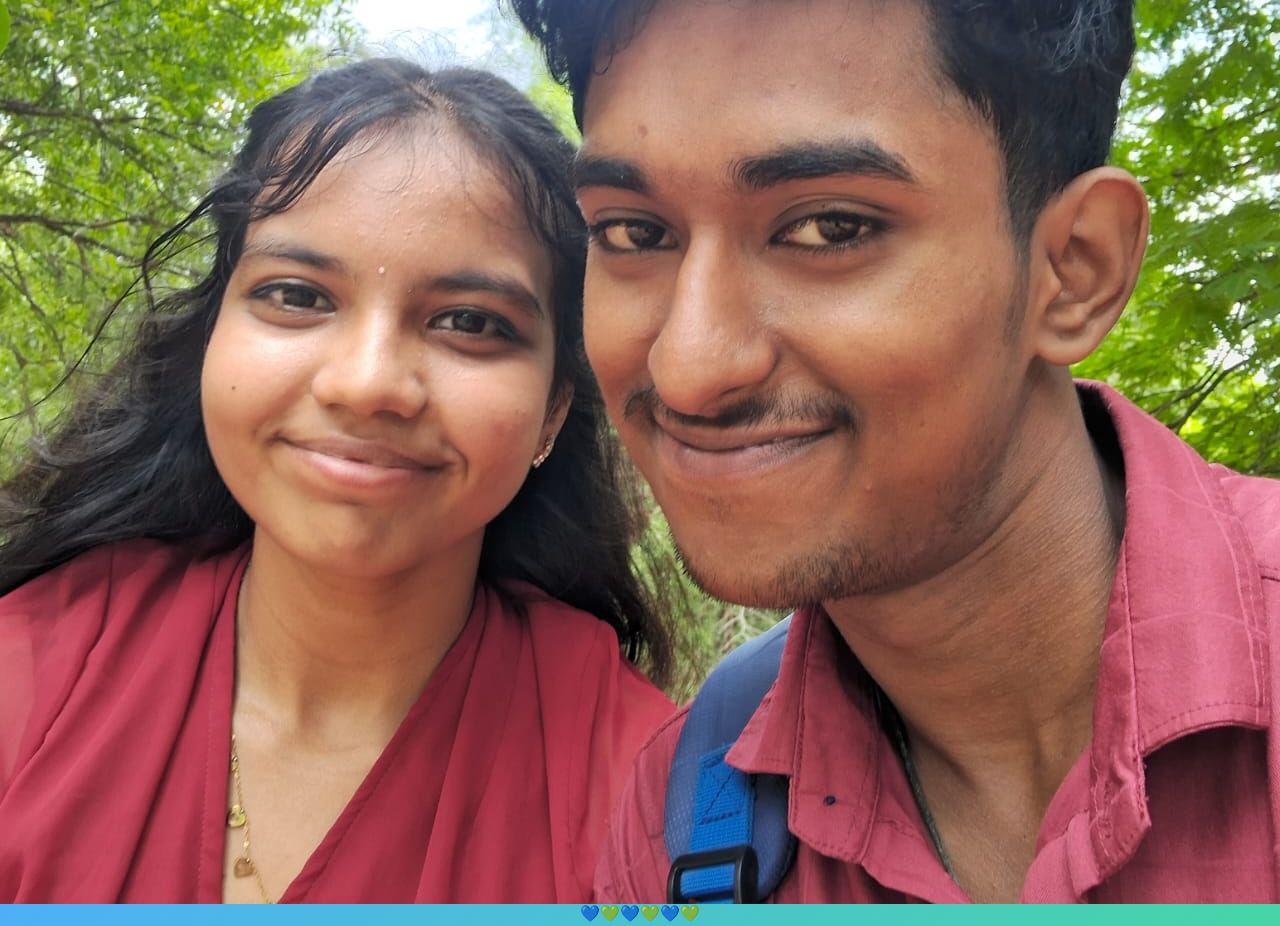
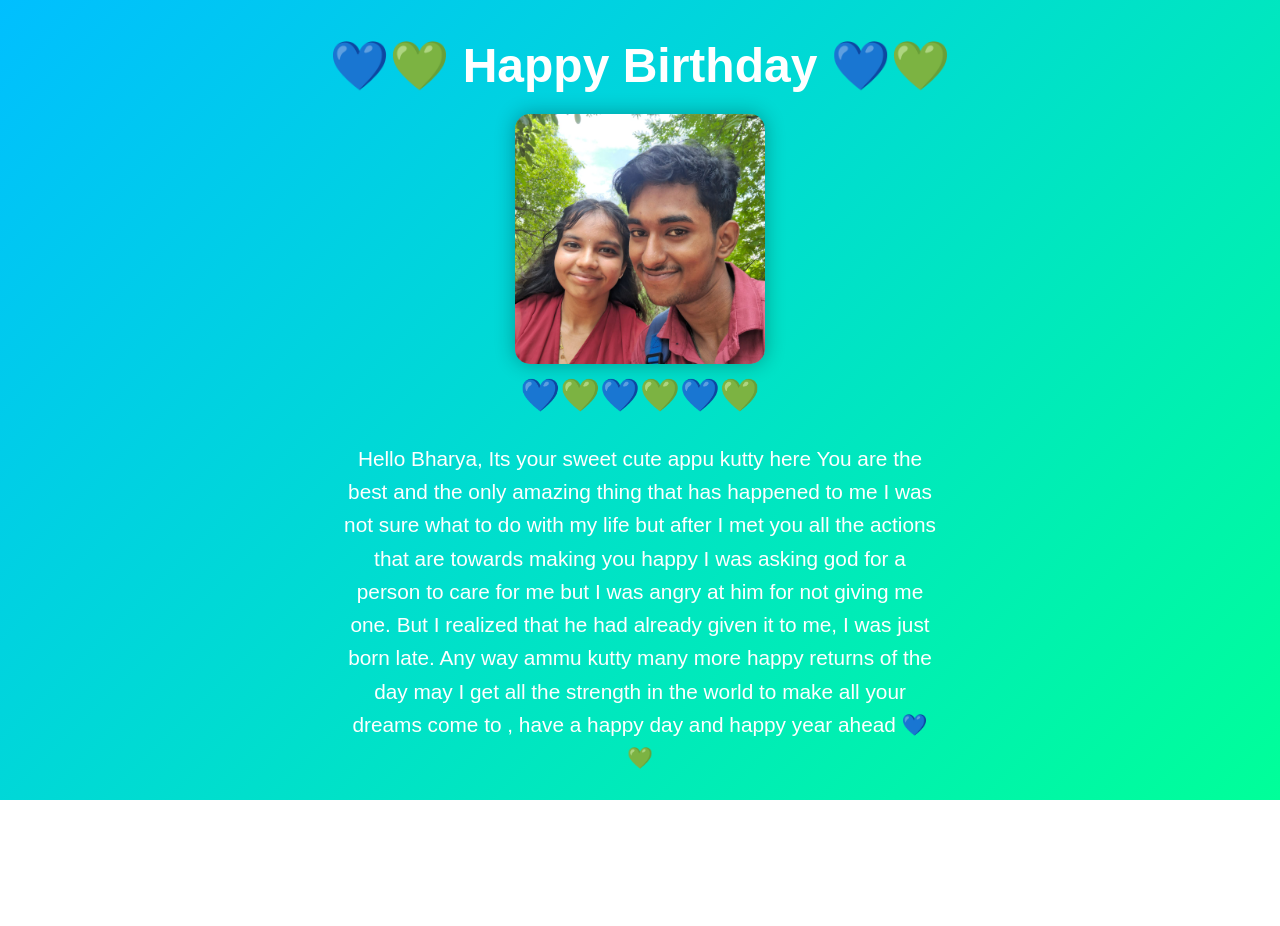
Before and after one commit to One-In-A-Thousand/bday, a plain HTML site: page index.html in a window 1280 px wide. Shown: the top 926 px of the page. After the commit the page ends 800 px from the top, so only its background shows below. Drawn offline with Linux system fonts and the light colour scheme.

Commit message:
Update index.html

```diff
--- a/index.html
+++ b/index.html
@@ -3,67 +3,73 @@
   <head>
     <meta charset="UTF-8" />
     <meta name="viewport" content="width=device-width, initial-scale=1.0" />
-    <title>Happy Birthday Ammu Kutty 💙💚</title>
+    <title>Happy Birthday 💙💚</title>
     <style>
       body {
-  margin: 0;
-  padding: 0;
-  height: 100vh;
+        background: linear-gradient(135deg, #00bfff, #00ff99);
         display: flex;
         flex-direction: column;
+        align-items: center;
         justify-content: center;
-  align-items: center;
-  background: linear-gradient(135deg, #4facfe, #43e97b);
-  font-family: Arial, sans-serif;
+        height: 100vh;
+        margin: 0;
+        font-family: "Arial", sans-serif;
+        color: white;
         text-align: center;
-  overflow-x: hidden;
+        cursor: pointer;
       }
-
       h1 {
-  font-size: 6vw; /* adjusts automatically for screen size */
-  color: white;
-  animation: fadeIn 1s ease forwards;
+        font-size: 3rem;
+        margin-bottom: 20px;
       }
 
       p {
-  font-size: 1.2em;
-  max-width: 90%;        /* mobile friendly */
-  margin: 20px auto;
-  line-height: 1.6;
-  text-align: center;
-  animation: fadeIn 2s ease forwards;
+        font-size: 1.3em;
+        max-width: 600px; /* keeps paragraph in a neat column */
+        margin: 20px auto; /* centers it horizontally */
+        line-height: 1.6; /* improves readability */
+        text-align: center; /* ensures text itself is centered */
+        animation-delay: 1s;
       }
-
-@media (min-width: 768px) {
-  p {
-    max-width: 600px;    /* looks neat on desktop */
-    font-size: 1.3em;
+      img {
+        width: 250px;
+        border-radius: 15px;
+        box-shadow: 0 0 20px rgba(0, 0, 0, 0.3);
+        margin-bottom: 20px;
       }
-  h1 {
-    font-size: 3em;
+      .hearts {
+        font-size: 2rem;
+        animation: float 2s infinite alternate;
+      }
+      @keyframes float {
+        from {
+          transform: translateY(0px);
+        }
+        to {
+          transform: translateY(-10px);
         }
       }
     </style>
   </head>
   <body>
-    <h1>💙💚 Happy Birthday Ammu Kutty Jaya Ma💙💚</h1>
+    <h1>💙💚 Happy Birthday 💙💚</h1>
 
     <img
       src="WhatsApp Image 2025-08-11 at 6.50.54 PM.jpg"
-      alt="Happy Birthday"
+      alt="Happy Birthday Ammu Kutty Jaya Ma"
     />
 
     <div class="hearts">💙💚💙💚💙💚</div>
 
     <p>
-      Hello Bharya, Its your sweet cute appu kutty here You are the best and
-      the only amazing thing that has happened to me I was not sure what to do
-      with my life but after I met you all the actions that are towards making
-      you happy I was asking god for a person to care for me but I was angry at
-      him for not giving me one. But I realized that he had already given it to
-      me, I was just born late. Any way ammu kutty many more happy returns of
-      the day may I get all the strength in the world to make all your dreams
-      come to , have a happy day and happy year ahead 💙💚
+      Hello Bharya, Its your sweet cute appu kutty here You are the best and the
+      only amazing thing that has happened to me I was not sure what to do with
+      my life but after I met you all the actions that are towards making you
+      happy I was asking god for a person to care for me but I was angry at him
+      for not giving me one. But I realized that he had already given it to me,
+      I was just born late. Any way ammu kutty many more happy returns of the
+      day may I get all the strength in the world to make all your dreams come
+      to , have a happy day and happy year ahead 💙💚
     </p>
 
     <audio id="bgMusic" loop>
```
Lines whose indentation alone changed are shown as unchanged.
